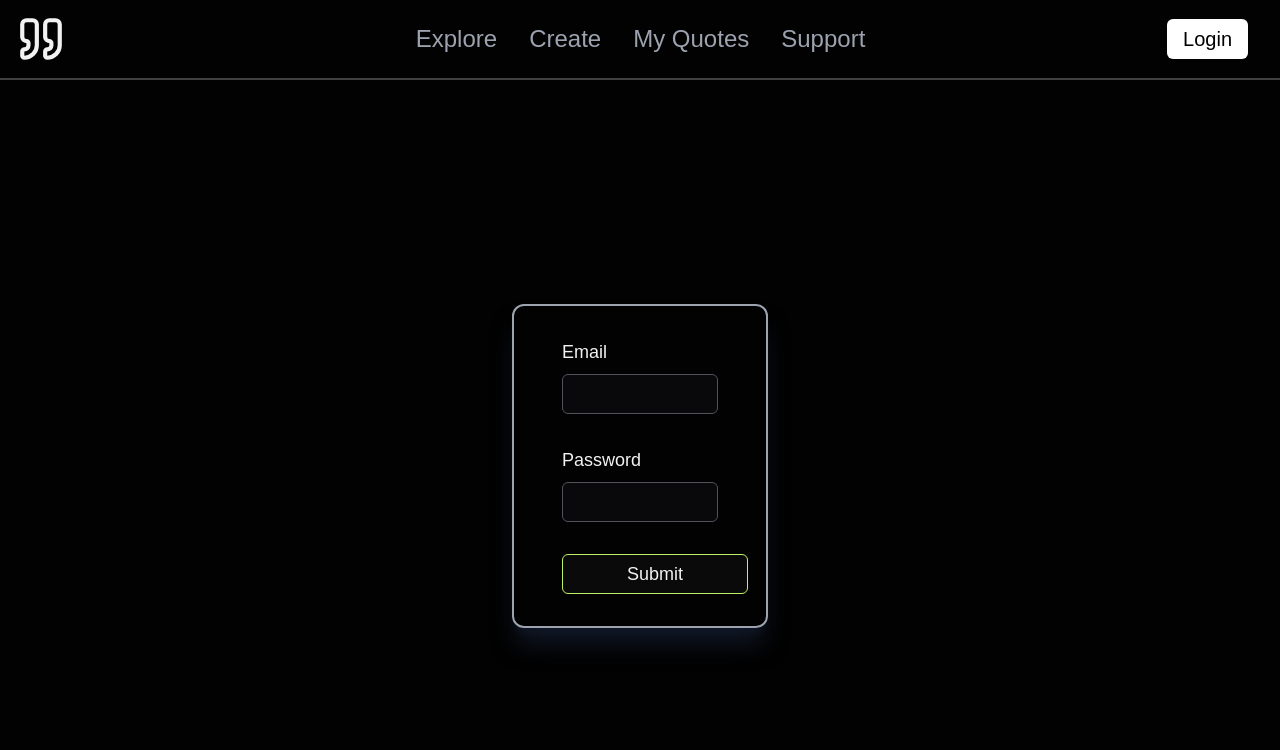
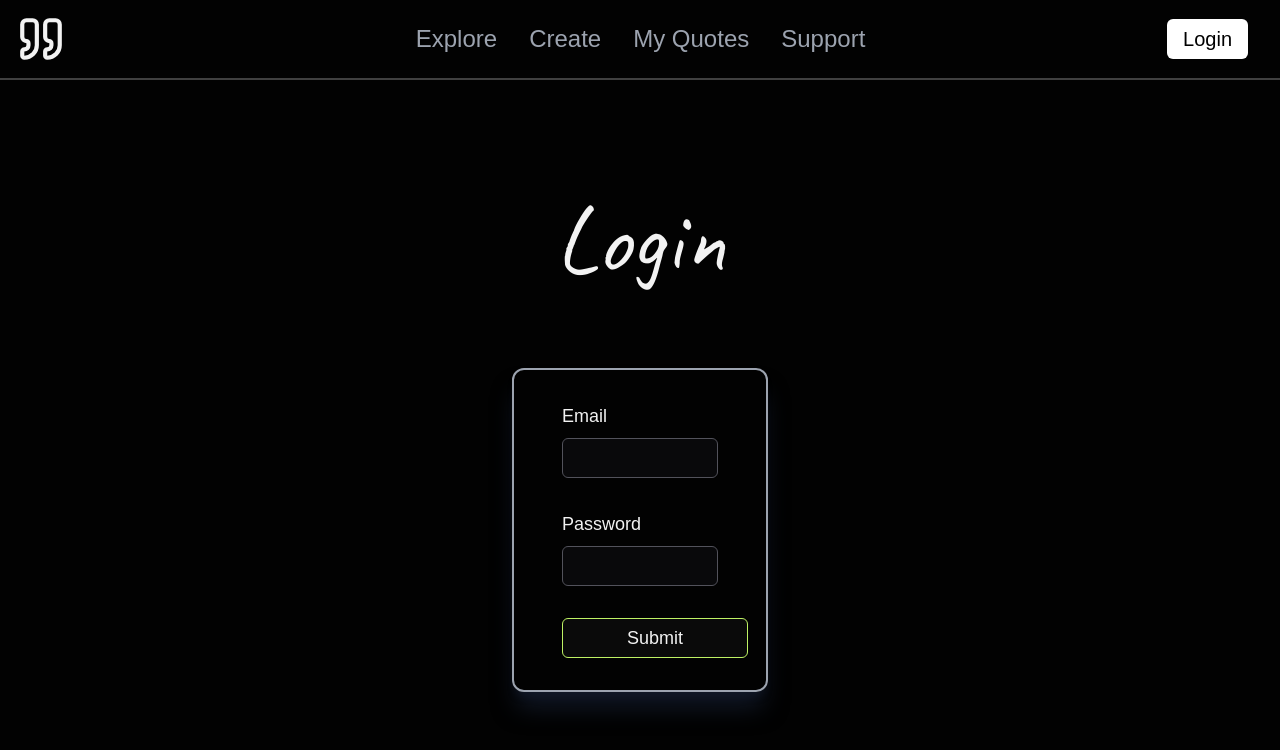
Before and after one commit to ZVKubajak/Quoteful, a React (Vite) app in the folder client/: page /login in a window 1280 px wide. Shown: the top 750 px of the page. Built offline with nearby package versions, Linux system fonts and the light colour scheme.

Commit message:
Added Heading

```diff
--- a/client/src/pages/Login.tsx
+++ b/client/src/pages/Login.tsx
@@ -10,7 +10,6 @@ import { Button } from "@/components/ui/button";
 import {
   Form,
   FormControl,
-  FormDescription,
   FormField,
   FormItem,
   FormLabel,
@@ -54,7 +53,9 @@ const Login = () => {
   };
 
   return (
-    <main className="flex justify-evenly pt-56">
+    <main>
+      <h1 className="text-center font-caveat text-8xl pt-28 pb-20">Login</h1>
+      <div className="flex justify-evenly">
         <Form {...form}>
           <form
             onSubmit={form.handleSubmit(onSubmit)}
@@ -112,6 +113,7 @@ const Login = () => {
             </div>
           </form>
         </Form>
+      </div>
     </main>
   );
 };
```
Lines whose indentation alone changed are shown as unchanged.
